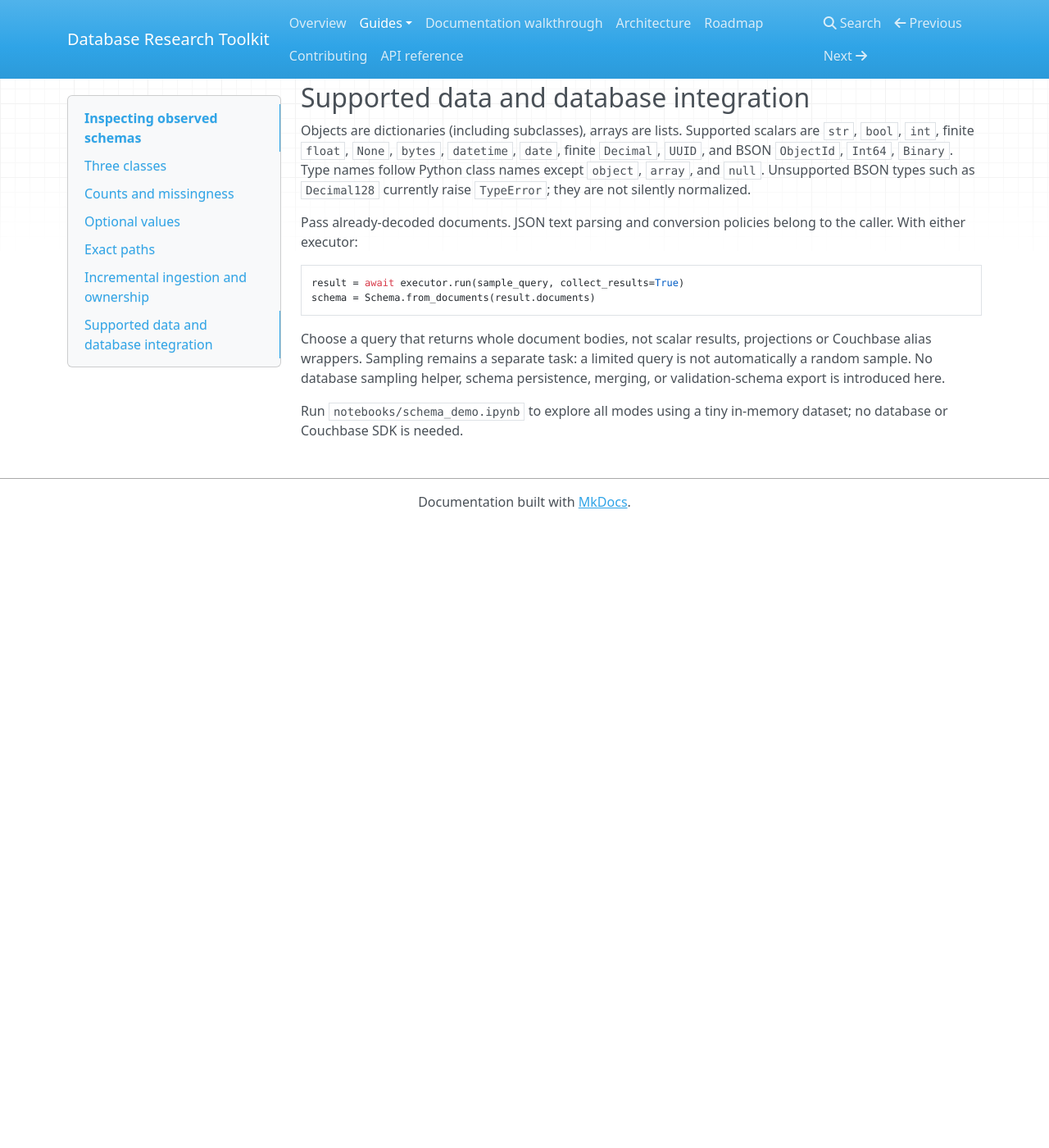
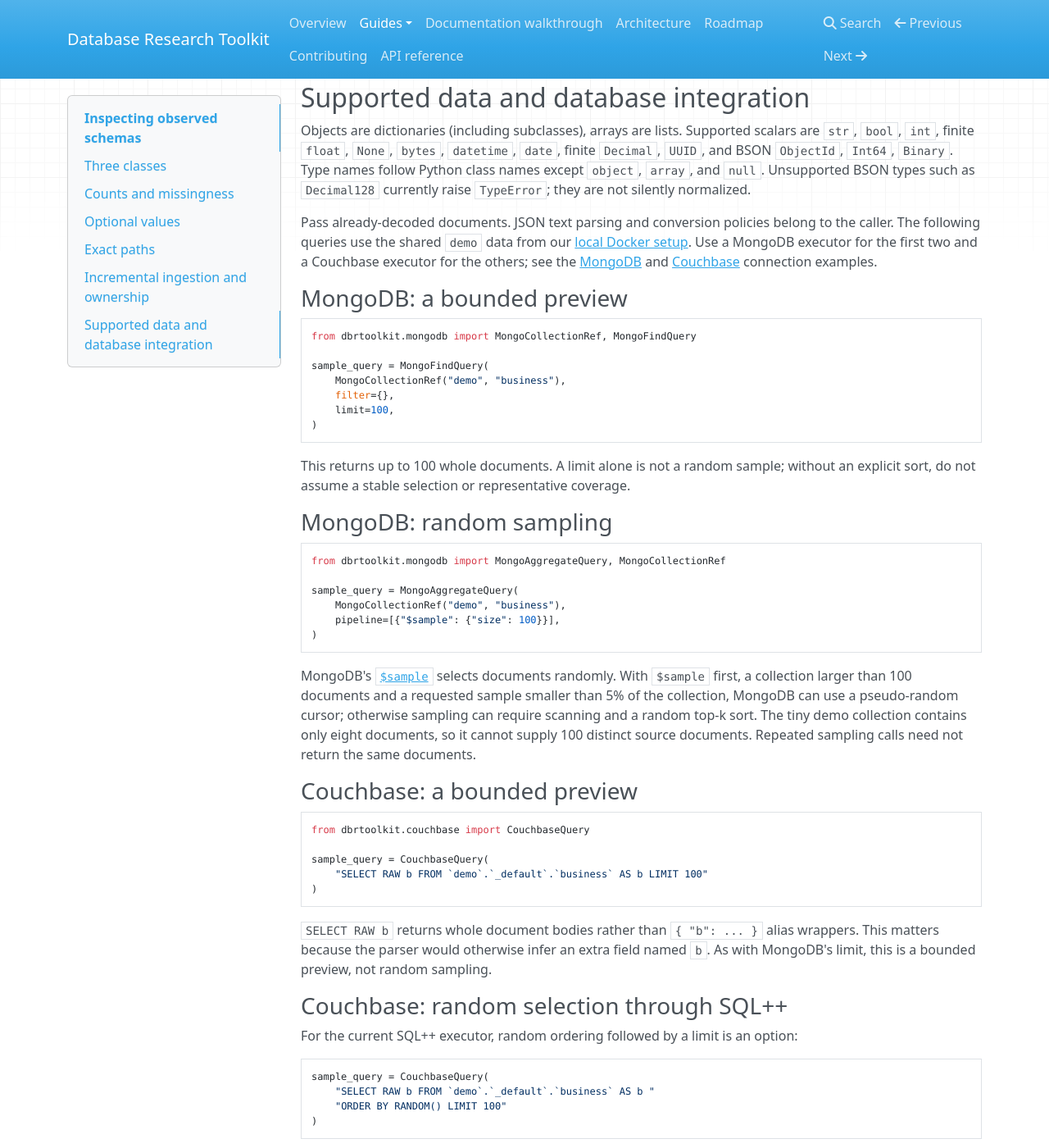
Before and after one commit to relaxed-constraints/bondi, an MkDocs documentation site: the page built from docs/schemas.md, in a window 1280 px wide and 1400 px high, scrolled down 2438 px. Shown: the whole window at 82% size. Built offline with MkDocs 1.6.1, drawn with Linux system fonts in a browser that asks for light colours; nearby versions of some CDN libraries; before the commit the page ends 3078 px from its top, so only the background shows below that; some of the changed text lies outside the part shown.

Commit message:
Document MongoDB and Couchbase schema sampling queries

````diff
--- a/docs/schemas.md
+++ b/docs/schemas.md
@@ -133,17 +133,99 @@
 `Decimal128` currently raise `TypeError`; they are not silently normalized.
 
 Pass already-decoded documents. JSON text parsing and conversion policies belong
-to the caller. With either executor:
+to the caller. The following queries use the shared `demo` data from our
+[local Docker setup](local-databases.md). Use a MongoDB executor for the first two
+and a Couchbase executor for the others; see the [MongoDB](executor.md) and
+[Couchbase](couchbase-executor.md) connection examples.
+
+### MongoDB: a bounded preview
 
 ```python
+from dbrtoolkit.mongodb import MongoCollectionRef, MongoFindQuery
+
+sample_query = MongoFindQuery(
+    MongoCollectionRef("demo", "business"),
+    filter={},
+    limit=100,
+)
+```
+
+This returns up to 100 whole documents. A limit alone is not a random sample;
+without an explicit sort, do not assume a stable selection or representative coverage.
+
+### MongoDB: random sampling
+
+```python
+from dbrtoolkit.mongodb import MongoAggregateQuery, MongoCollectionRef
+
+sample_query = MongoAggregateQuery(
+    MongoCollectionRef("demo", "business"),
+    pipeline=[{"$sample": {"size": 100}}],
+)
+```
+
+MongoDB's [`$sample`](https://www.mongodb.com/docs/v8.0/reference/operator/aggregation/sample/)
+selects documents randomly. With `$sample` first, a collection larger than 100 documents
+and a requested sample smaller than 5% of the collection, MongoDB can use a
+pseudo-random cursor; otherwise sampling can require scanning and a random top-k sort.
+The tiny demo collection contains only eight documents, so it cannot supply 100
+distinct source documents. Repeated sampling calls need not return the same documents.
+
+### Couchbase: a bounded preview
+
+```python
+from dbrtoolkit.couchbase import CouchbaseQuery
+
+sample_query = CouchbaseQuery(
+    "SELECT RAW b FROM `demo`.`_default`.`business` AS b LIMIT 100"
+)
+```
+
+`SELECT RAW b` returns whole document bodies rather than `{ "b": ... }` alias wrappers.
+This matters because the parser would otherwise infer an extra field named `b`.
+As with MongoDB's limit, this is a bounded preview, not random sampling.
+
+### Couchbase: random selection through SQL++
+
+For the current SQL++ executor, random ordering followed by a limit is an option:
+
+```python
+sample_query = CouchbaseQuery(
+    "SELECT RAW b FROM `demo`.`_default`.`business` AS b "
+    "ORDER BY RANDOM() LIMIT 100"
+)
+```
+
+[`RANDOM()`](https://docs.couchbase.com/server/7.6/n1ql/n1ql-language-reference/numericfun.html)
+produces pseudo-random numbers. This query is useful for small datasets but may
+scan and randomly sort a large candidate set; LIMIT bounds the output, not the
+amount of database work. It is not an efficient sampling primitive equivalent to
+MongoDB's random-cursor path. This query was checked against both local 7.6.2 editions.
+
+Couchbase also offers a dedicated
+[`SamplingScan`](https://docs.couchbase.com/sdk-api/couchbase-python-client/couchbase_api/couchbase_rangescan.html)
+with a limit and optional seed, via the SDK's key-value collection scan API.
+It is not a SQL++ query operator and is not currently exposed by
+`AsyncCouchbaseExecutor`. Supporting that would be a separate sampling feature;
+its suitability and statistical properties should be evaluated before adopting it.
+
+### Infer the schema from any of these queries
+
+Inside the corresponding executor context or notebook:
+
+```python
+from dbrtoolkit.schema import Schema
+
 result = await executor.run(sample_query, collect_results=True)
 schema = Schema.from_documents(result.documents)
+print(schema.document_count)
+print(list(schema.primitive_fields))
 ```
 
-Choose a query that returns whole document bodies, not scalar results, projections
-or Couchbase alias wrappers. Sampling remains a separate task: a limited query is
-not automatically a random sample. No database sampling helper, schema persistence,
-merging, or validation-schema export is introduced here.
+Retrieve whole document bodies: projections change the schema you observe. Save
+sampled documents when an experiment must reuse exactly the same input. No database
+sampling helper, schema persistence, merging, or validation-schema export is
+introduced here.
 
 Run `notebooks/schema_demo.ipynb` to explore all modes using a tiny in-memory dataset;
 no database or Couchbase SDK is needed.
````
